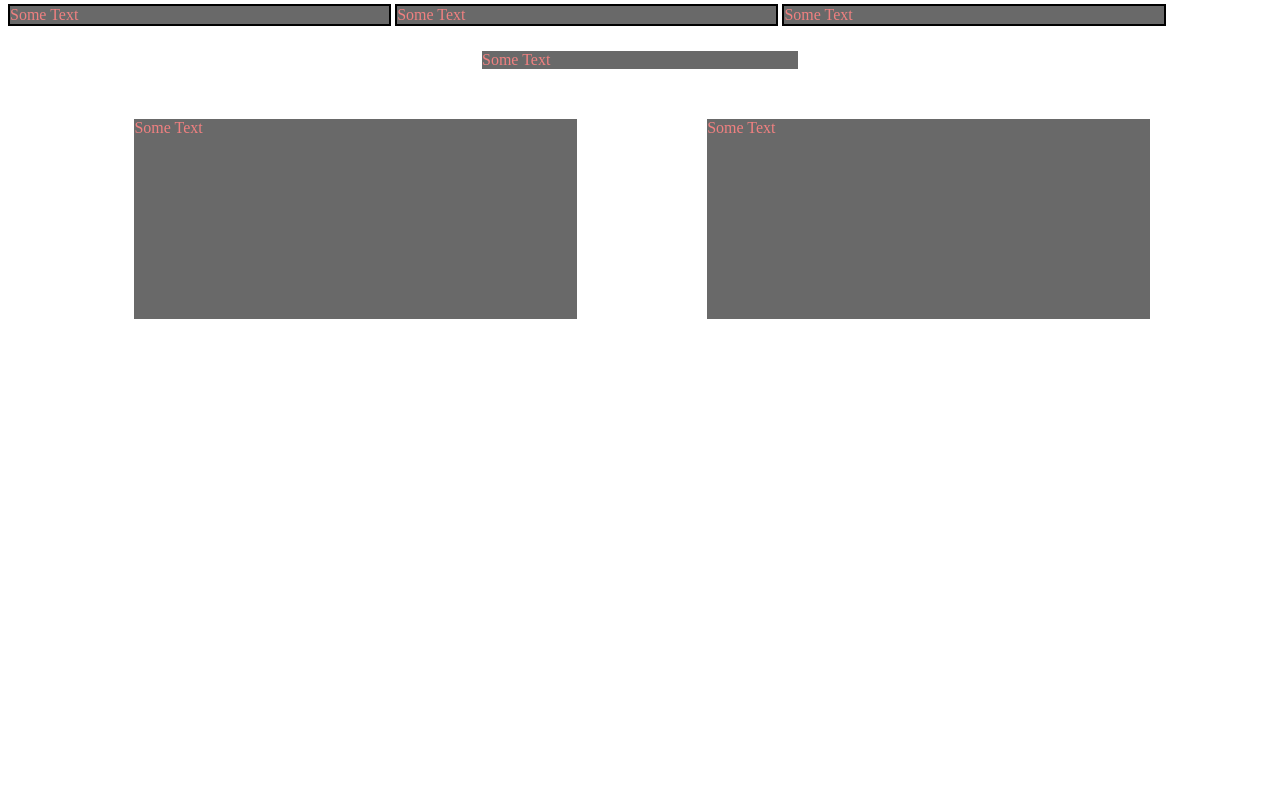
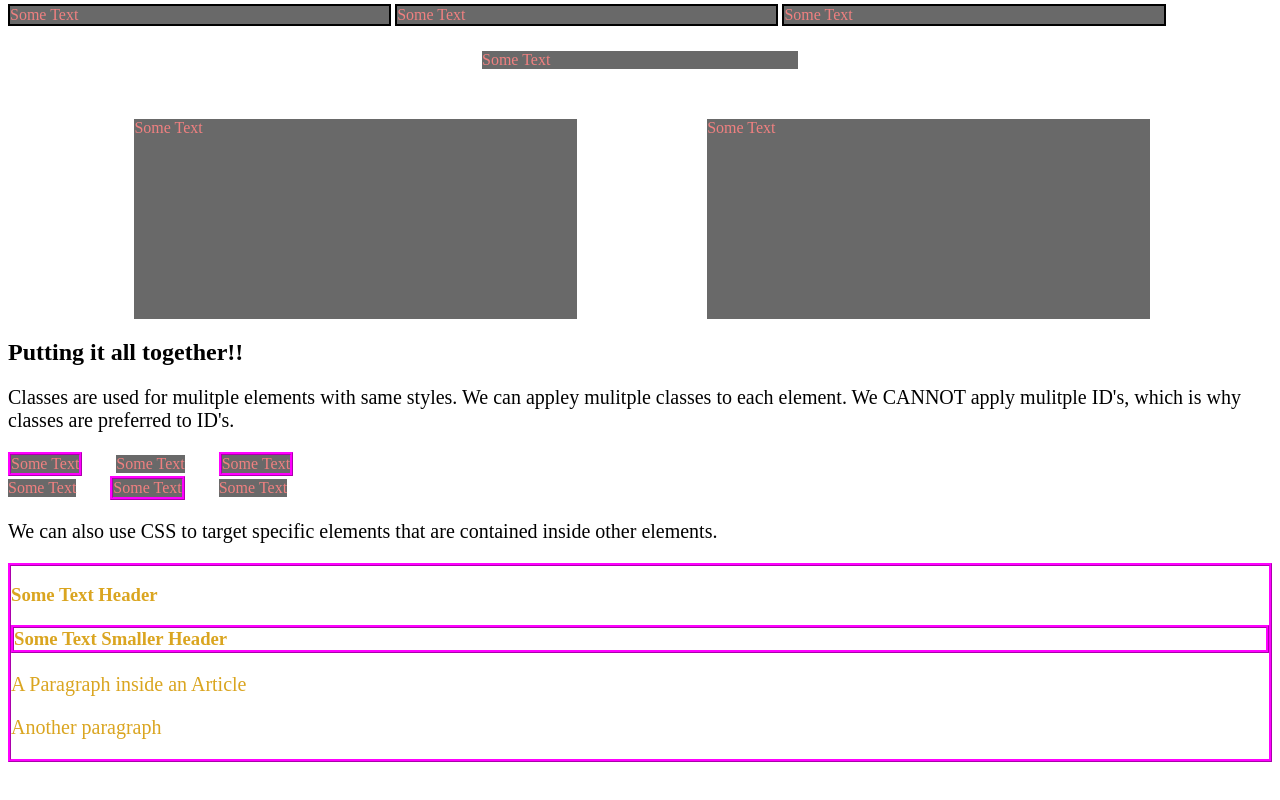
Before and after one commit to akersbro/BoxModel, a plain HTML site: page index.html in a window 1280 px wide. Shown: the part 885-1685 px from the top of the page. Before the commit the page ends 1212 px from the top, so only its background shows below. Drawn offline with Linux system fonts and the light colour scheme.

Commit message:
multiple classes

```diff
--- a/index.html
+++ b/index.html
@@ -47,6 +47,34 @@
         <div id="perLeftMargin">Some Text</div>
         <div id="perRightMargin">Some Text</div>
 
+        <h2>Putting it all together!!</h2>
+
+        <p>Classes are used for mulitple elements with same styles. We can appley mulitple classes to each element. We CANNOT apply mulitple ID's, which is why classes are preferred to ID's.  </p>
+
+        <div class="defaultPAdding defaultBorder">Some Text</div>
+        <div class="defaultPAdding defaultMargin">Some Text</div>
+        <div class="defaultPAdding defaultBorder">Some Text</div>
+        <br>
+        <div class="defaultPAdding">Some Text</div>
+        <div class="defaultPAdding defaultBorder defaultMargin">Some Text</div>
+        <div class="defaultPAdding">Some Text</div>
+
+        <p>We can also use CSS to target specific elements that are contained inside other elements.</p>
+
+        <section class='defaultBorder'>
+            <h3>Some Text Header</h3>
+            <header>
+                <h3 class="defaultBorder">Some Text Smaller Header</h3>
+            </header>
+            <article>
+                <p>A Paragraph inside an Article</p>
+            </article>
+            <p>Another paragraph</p>
+        </section>
+
+        <br>
+        <br>
+        <br>
 
     </body>
 </html>
--- a/style.css
+++ b/style.css
@@ -111,3 +111,33 @@ div{
     height: 200px;
     width: 35%;
 }
+
+.defaultPadding{
+    padding: 10px;
+}
+
+.defaultMargin{
+    margin: 0px 30px;
+}
+
+.defaultBorder{
+    border: 3px ridge fuchsia;
+}
+
+/*SELECTS ELEMENTS INSIDE OTHER ELEMENTS*/
+/*section h3 {
+    font-size: 42px;
+}
+
+section header h3{
+    font-size: 30px;
+}
+
+section article p{
+    color: goldenrod;
+}*/
+
+/*SELECT MULTIPLE ELEMENTS*/
+section h3, section p{
+    color: goldenrod;
+}
```
